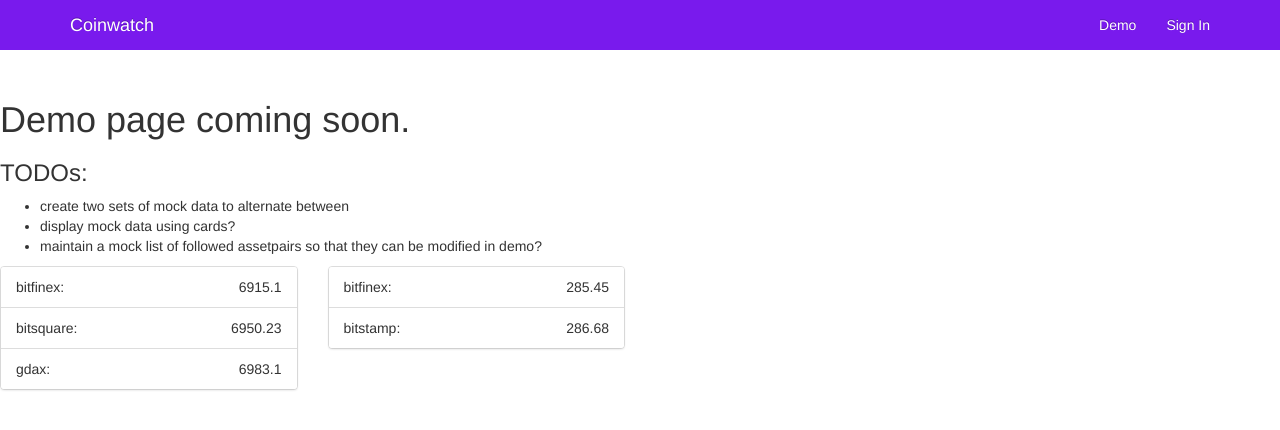
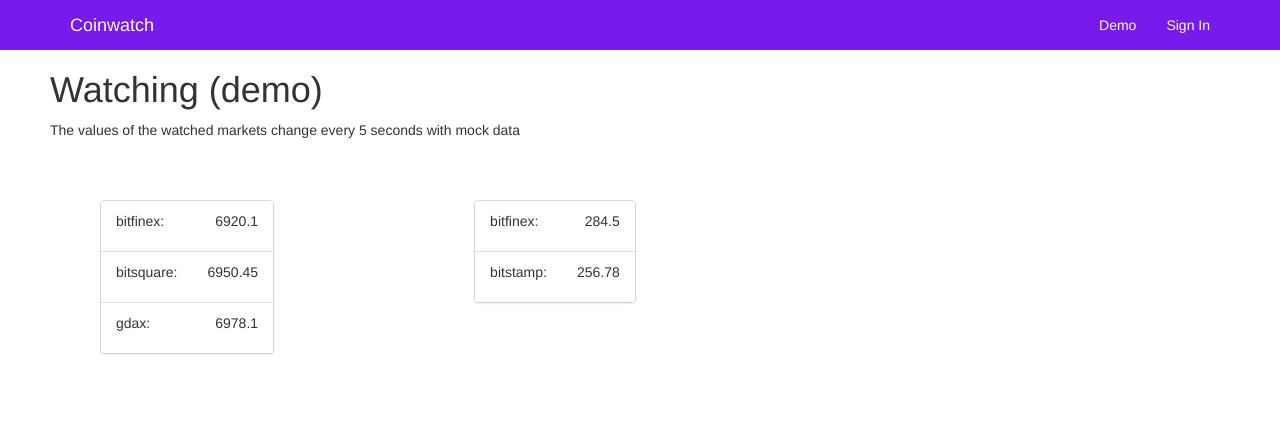
Before and after one commit to pelkeycj/experiments, a React (Create React App) app in the folder front-end/: page /demo in a window 1280 px wide. Shown: the top 430 px of the page. Built offline with nearby package versions, Linux system fonts and the light colour scheme.

Commit message:
change to grid system for landing

```diff
--- a/front-end/package.json
+++ b/front-end/package.json
@@ -7,6 +7,7 @@
     "react": "^16.0.0",
     "react-bootstrap": "^0.31.5",
     "react-dom": "^16.0.0",
+    "react-grid-system": "^3.1.0",
     "react-router-dom": "^4.2.2",
     "react-scripts": "1.0.14",
     "react-select": "^1.0.0-rc.10"
--- a/front-end/src/components/Banner.js
+++ b/front-end/src/components/Banner.js
@@ -8,8 +8,6 @@ import { Button } from 'react-bootstrap';
 import Colors from '../static/colors';
 import Strings from '../static/strings';
 
-
-//TODO probably want to change font used, maybe change primary/secondary colors
 const styles = StyleSheet.create({
    section: {
     background: Colors.primary,
@@ -53,8 +51,7 @@ const styles = StyleSheet.create({
 
 
 
-// this should be a large purple div containing a call to action and a 'get-started' button
-// TODO for now, get-started will do nothing, the demo link is the main feature of this experiment
+// for now, get-started will do nothing, the demo link is the main feature of this experiment
 class Banner extends React.Component {
     render() {
         return (
--- a/front-end/src/components/InfoSection.js
+++ b/front-end/src/components/InfoSection.js
@@ -4,14 +4,19 @@
 
 import React from 'react';
 import { css, StyleSheet } from 'aphrodite';
-import { Image, ResponsiveEmbed, Row, Col } from 'react-bootstrap';
+import { Image } from 'react-bootstrap';
+import { Row, Col } from 'react-grid-system';
 
 
 const styles = StyleSheet.create({
     section: {
-        height: "300px",
+        height: '400px',
         textAlign: 'center',
         position: 'relative',
+    },
+
+    centerContentsVertical: {
+
     },
 
     textBox: {
@@ -22,6 +27,7 @@ const styles = StyleSheet.create({
         right: '0',
         width: '80%',
         height: '50%',
+        marginTop: 'auto',
         margin: 'auto',
         textAlign: 'left',
         padding: '10%',
@@ -48,7 +54,7 @@ class InfoSection extends React.Component {
 
     render() {
         let text = (
-            <Col md={6}>
+            <Col md={6} className={css(styles.centerContentsVertical)}>
                 <div className={css(styles.textBox)}>
                     <h2>{this.props.text}</h2>
                 </div>
@@ -56,21 +62,10 @@ class InfoSection extends React.Component {
         );
 
         let image = (
-            <Col md={6} >
+            <Col md={6} className={css(styles.centerContentsVertical)} >
                 <div className={css(styles.textBox)}>
                     <Image src={this.props.img} responsive />
                 </div>
-		{/*
-                <ResponsiveEmbed a16by9>
-                    <embed type="image/svg+xml" src={this.props.img}/>
-                </ResponsiveEmbed>
-
-
-
-                <div className={css(styles.textBox)}>
-                <h1>IMAGE HERE</h1>
-                </div>
-		*/}
             </Col>
         );
 
--- a/front-end/src/components/MarketCard.js
+++ b/front-end/src/components/MarketCard.js
@@ -19,6 +19,10 @@ const styles = StyleSheet.create({
     rate: {
         textAlign: 'right',
         display: 'inline'
+    },
+
+    p: {
+        textAlign: 'left'
     }
 });
 
@@ -33,12 +37,14 @@ class MarketCard extends React.Component {
                         <ListGroupItem>
                             <Row>
                                 <Col md={6} className={css(styles.exchange)}>
-                                    {exRate['exchange'] + ':'}
+                                    <p style={{textAlign: 'left'}}>{exRate['exchange'] + ':'}</p>
                                 </Col>
                                 <Col md={6} className={css(styles.rate)}>
-                                    {exRate['rate']}
+                                    <p style={{textAlign: 'right'}}>{exRate['rate']}</p>
                                 </Col>
                             </Row>
+
+
                         </ListGroupItem>
                     );
                 })}
--- a/front-end/src/containers/Demo.js
+++ b/front-end/src/containers/Demo.js
@@ -15,6 +15,10 @@ import MarketCard from "../components/MarketCard";
 const styles = StyleSheet.create({
    cardCol: {
        margin: 'auto',
+       display: 'inline-flex',
+       paddingTop: '50px',
+       paddingLeft: '100px',
+       paddingRight: '100px',
    }
 });
 
@@ -25,7 +29,30 @@ class Demo extends React.Component {
         super();
         this.state = {
             markets: MarketMock.data1,
+            mockData: 'data1',
             userFollowing: UserMock.defaultFollowing,
+            lastUpdate: Date.now()
+        };
+       // this.toggleMockData = this.bind(this);
+        this.toggleMockData = this.toggleMockData.bind(this);
+        setInterval(this.toggleMockData, 5000);
+    }
+
+    toggleMockData() {
+        let now = Date.now();
+        console.log(now);
+        if ((now - this.state.lastUpdate) > 4000) {
+            let newData;
+            let newMock;
+            if (this.state.mockData === 'data1') {
+                newData = MarketMock.data2;
+                newMock = 'data2';
+            }
+            else {
+                newData = MarketMock.data1;
+                newMock = 'data1';
+            }
+            this.setState({lastUpdate: now, markets: newData, mockData: newMock})
         }
     }
 
@@ -66,23 +93,9 @@ class Demo extends React.Component {
         return {show: marketsToShow, hide: marketsToHide};
     }
 
-    createFormOptions(markets) {
-        let options = [];
-        markets.map((market) => {
-            let info = market['exchange'] + ':' + market['pair'];
-            options.push({value: info, label: info});
-        });
-
-        console.log(options);
-        return options;
-    }
-
-    handleSelectChange(value) {
-        this.setState({ value });
-        console.log(value);
-    }
-
     render() {
+        this.toggleMockData();
+        console.log(this.state.mockData);
         let markets = this.process();
         let shownMarkets = markets['show'];
         let hiddenMarkets = markets['hide'];
@@ -90,27 +103,22 @@ class Demo extends React.Component {
         return (
             <div>
                 <Navigation/>
-                <div>
-                    <h1 style={{marginTop: '100px'}}>Demo page coming soon.</h1>
-                    <h3>TODOs: </h3>
-                    <ul>
-                        <li>create two sets of mock data to alternate between</li>
-                        <li>display mock data using cards?</li>
-                        <li>maintain a mock list of followed assetpairs so that they can be modified in demo?</li>
-                    </ul>
+                <div style={{marginLeft: '50px'}}>
+                    <h1 style={{marginTop: '70px'}}>Watching (demo)</h1>
+                    <p>The values of the watched markets change every 5 seconds with mock data</p>
                 </div>
 
 
-                <Row>
+                <div>
                     {/* For each shown market, create a Market */}
                     {Object.keys(shownMarkets).map(key => {
                         return (
-                          <Col md={3} className={css(styles.cardCol)}>
+                          <div className={css(styles.cardCol)}>
                               <MarketCard pair={key} exchangeData={shownMarkets[key]} />
-                          </Col>
+                          </div>
                         );
                     })}
-                </Row>
+                </div>
             </div>
         );
     }
--- a/front-end/src/containers/Landing.js
+++ b/front-end/src/containers/Landing.js
@@ -3,12 +3,18 @@
  */
 
 import React from 'react';
+import { css, StyleSheet } from 'aphrodite';
+import { Container } from 'react-grid-system';
 import Navigation from '../components/Navigation';
 import Banner from '../components/Banner';
 import InfoSection from '../components/InfoSection';
 import Strings from '../static/strings';
 import Images from '../static/images';
 
+const styles = StyleSheet.create({
+    infoSection: {
+    }
+});
 
 class Landing extends React.Component {
     render() {
@@ -16,19 +22,21 @@ class Landing extends React.Component {
             <div>
                 <Navigation/>
                 <Banner/>
-                 <InfoSection text={Strings.section_1_text}
+                <Container>
+                     <InfoSection className={css(styles.infoSection)}
+                         text={Strings.section_1_text}
                          img={Images.stock_graph}
                          text_first={true}/>
-                 <InfoSection text={Strings.section_2_text}
+                     <InfoSection className={css(styles.infoSection)}
+                                  text={Strings.section_2_text}
                          img={Images.email}
                          text_first={false}/>
-                 <InfoSection text={Strings.section_3_text}
+                     <InfoSection className={css(styles.infoSection)}
+                                  text={Strings.section_3_text}
                          img={Images.newspaper}
                          text_first={true} />
+                </Container>
             </div>
-            // Landing Navigation
-            // Banner
-            // SectionB
 
         );
     }
```
Also changed, not shown: 1 other file (tests, documents, lock files or other folders). Lines whose indentation alone changed are shown as unchanged.
